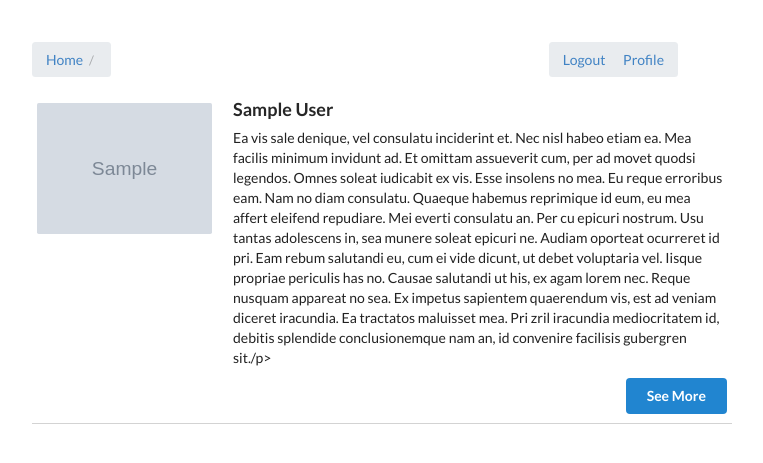
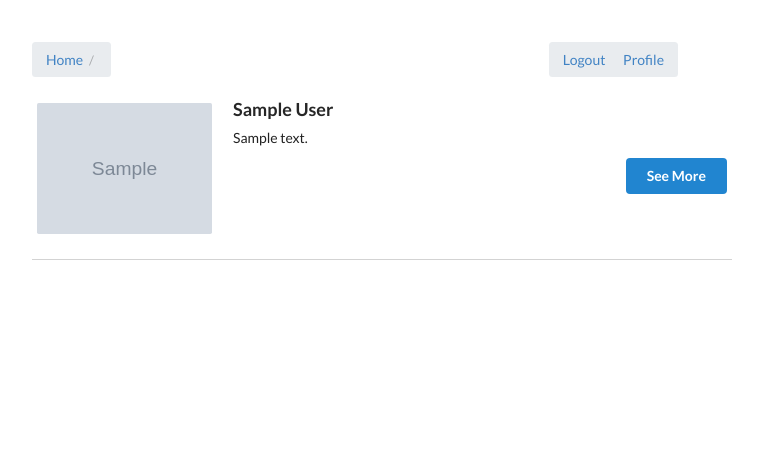
Before and after one commit to Riwajchalise/everest-hackthon, a Django app: page /student-dashboard in a window 1280 px wide. Shown: the top 463 px of the page, without its empty margins (295-1058 px from the left). Run offline with Django 3.2, Linux system fonts and the light colour scheme; a user stored in the database is signed in; tables that the repository leaves empty hold one stand-in row (values such as "Sample post"); grey boxes marked "Sample" are stand-in pictures; some libraries are stand-ins or nearby versions.

Commit message:
Complete!

```diff
--- a/djangoproject/account/templates/student/dashboard.html
+++ b/djangoproject/account/templates/student/dashboard.html
@@ -65,10 +65,7 @@ margin-right: -20px!important;
                 <div class="content">
                     <a class="header">{{ each.institution_name }}</a>
                     <div class="description">
-                        <p>Ea vis sale denique, vel consulatu inciderint et. Nec nisl habeo etiam ea. Mea facilis minimum invidunt ad. Et omittam assueverit cum, per ad movet quodsi legendos. Omnes soleat iudicabit ex vis. Esse insolens no mea.
-Eu reque erroribus eam. Nam no diam consulatu. Quaeque habemus reprimique id eum, eu mea affert eleifend repudiare. Mei everti consulatu an. Per cu epicuri nostrum. Usu tantas adolescens in, sea munere soleat epicuri ne.
-Audiam oporteat ocurreret id pri. Eam rebum salutandi eu, cum ei vide dicunt, ut debet voluptaria vel. Iisque propriae periculis has no. Causae salutandi ut his, ex agam lorem nec.
-Reque nusquam appareat no sea. Ex impetus sapientem quaerendum vis, est ad veniam diceret iracundia. Ea tractatos maluisset mea. Pri zril iracundia mediocritatem id, debitis splendide conclusionemque nam an, id convenire facilisis gubergren sit./p>
+                        <p> {{ each.description }}</p>
                     </div>
                     <div class="extra">
                         <a class="ui right floated primary btn_see_more button" href="/institute/profile/{{each.id}}/">
```
